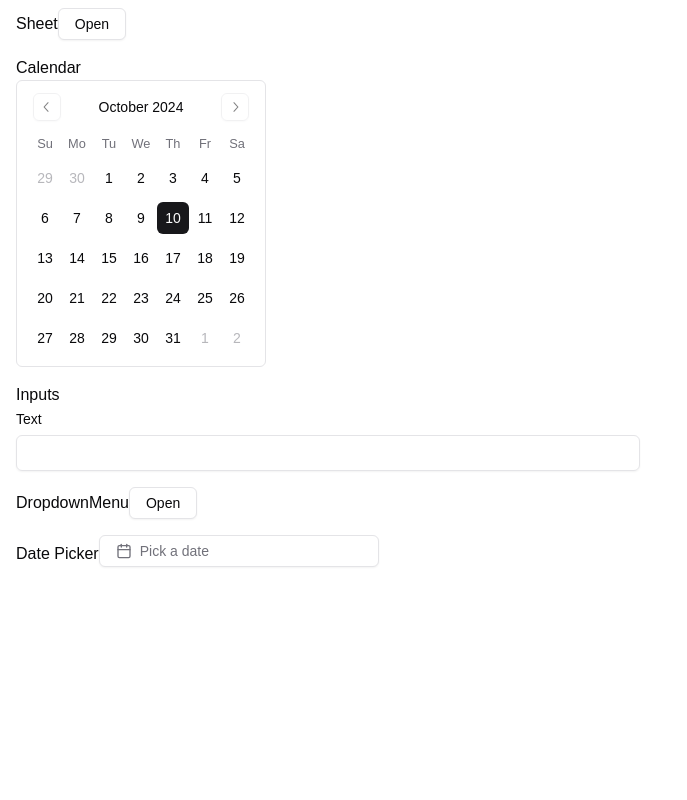
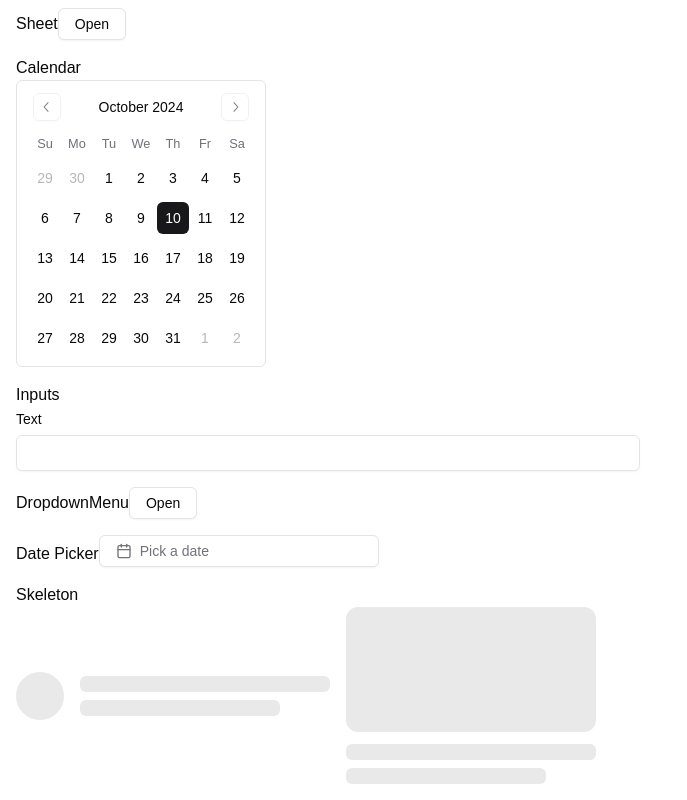
Before and after one commit to GilbertoFreitasJunior997/nextjs-template, a Next.js app: page /components in a window 1280 px wide. Shown: the part 823-1623 px from the top of the page, without its empty margins (0-687 px from the left). Before the commit the page ends 1406 px from the top, so only its background shows below. Built offline with nearby package versions, Linux system fonts and the light colour scheme.

Commit message:
feat(skeleton) adds skeleton component

```diff
--- /dev/null
+++ b/app/components/_samples/skeleton-sample/index.tsx
@@ -0,0 +1,25 @@
+import { Skeleton } from "@/components/skeleton";
+
+export const SkeletonSample = () => {
+	return (
+		<div>
+			<p>Skeleton</p>
+			<div className="flex space-x-4">
+				<div className="flex items-center space-x-4">
+					<Skeleton className="h-12 w-12 rounded-full" />
+					<div className="space-y-2">
+						<Skeleton className="h-4 w-[250px]" />
+						<Skeleton className="h-4 w-[200px]" />
+					</div>
+				</div>
+				<div className="flex flex-col space-y-3">
+					<Skeleton className="h-[125px] w-[250px] rounded-xl" />
+					<div className="space-y-2">
+						<Skeleton className="h-4 w-[250px]" />
+						<Skeleton className="h-4 w-[200px]" />
+					</div>
+				</div>
+			</div>
+		</div>
+	);
+};
--- a/app/components/page.tsx
+++ b/app/components/page.tsx
@@ -11,6 +11,7 @@ import { PopoverSample } from "./_samples/popover-sample";
 import { InputSample } from "./_samples/input-sample";
 import { DropdownMenuSample } from "./_samples/dropdown-menu-sample";
 import { DatePickerSample } from "./_samples/date-picker-sample";
+import { SkeletonSample } from "./_samples/skeleton-sample";
 
 export default function ComponentsPage() {
 	return (
@@ -30,6 +31,7 @@ export default function ComponentsPage() {
 				<InputSample />
 				<DropdownMenuSample />
 				<DatePickerSample />
+				<SkeletonSample />
 			</div>
 		</div>
 	);
--- /dev/null
+++ b/components/skeleton/index.tsx
@@ -0,0 +1,11 @@
+import { cn } from "@/lib/utils";
+import { SkeletonProps } from "./types";
+
+export const Skeleton = ({ className, ...props }: SkeletonProps) => {
+	return (
+		<div
+			className={cn("animate-pulse rounded-md bg-primary/10", className)}
+			{...props}
+		/>
+	);
+};
--- /dev/null
+++ b/components/skeleton/types.ts
@@ -0,0 +1,3 @@
+import { HTMLAttributes } from "react";
+
+export type SkeletonProps = HTMLAttributes<HTMLDivElement>;
```
